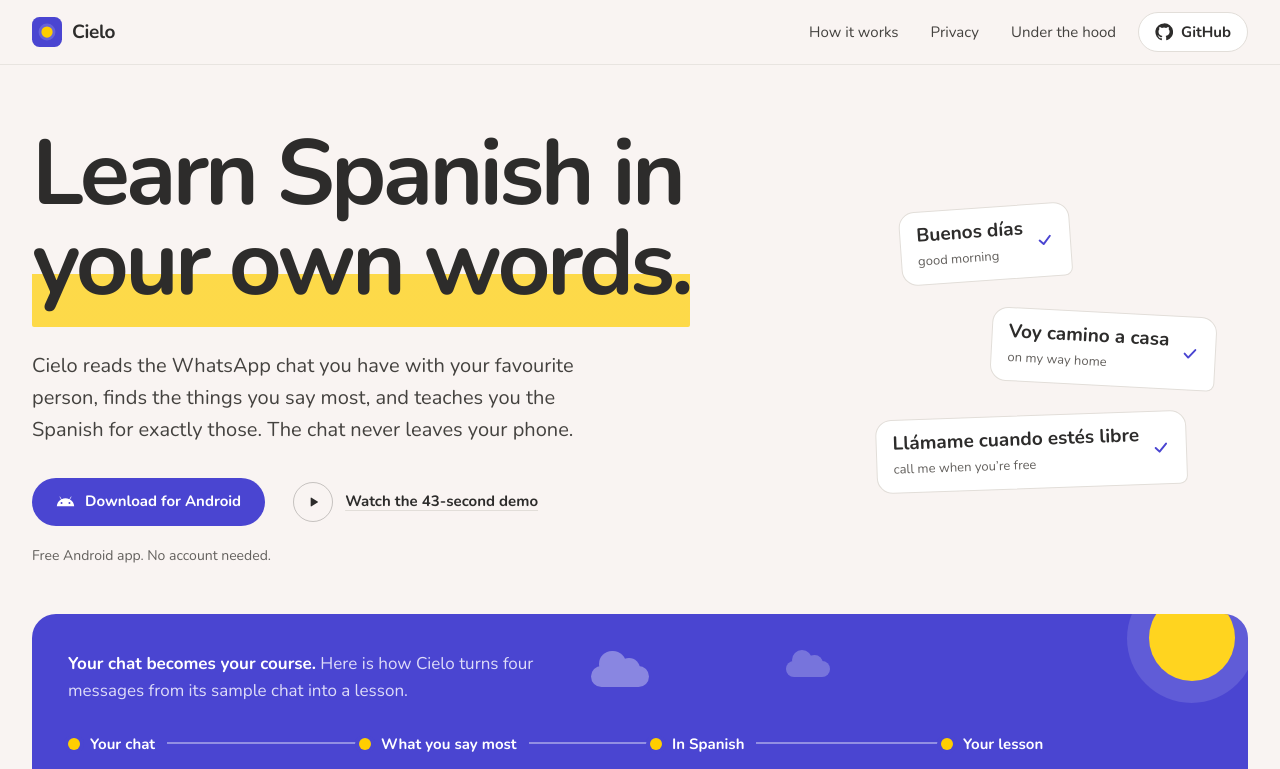
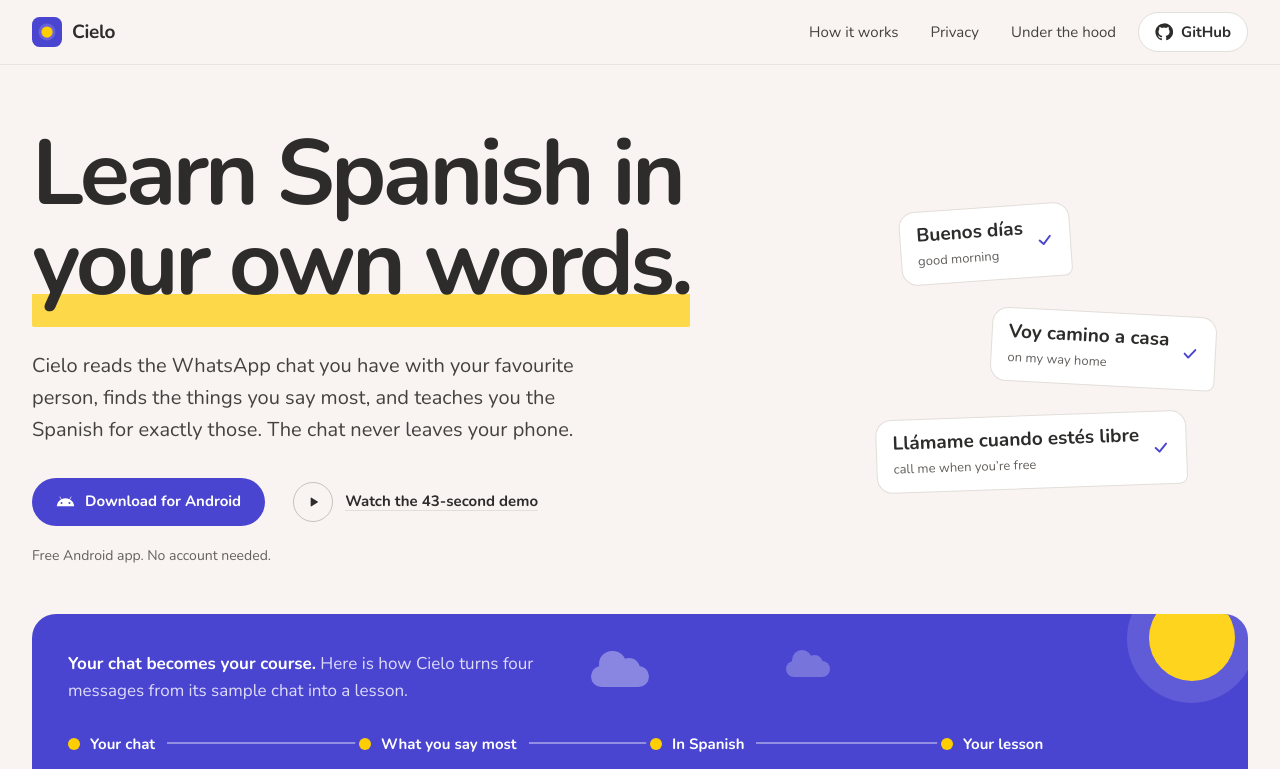
Before and after one commit to oluwalonimioyepariola/cielo, a Next.js app in the folder website/: page / in a window 1280 px wide. Shown: the top 769 px of the page. Built offline with nearby package versions, Linux system fonts and the light colour scheme.

Commit message:
Thin the highlighter under the headline

```diff
--- a/website/src/components/hero.tsx
+++ b/website/src/components/hero.tsx
@@ -40,7 +40,7 @@
       <div className="relative">
         <h1 id="hero-title" className="text-[clamp(3rem,7.2vw,6rem)] leading-[0.98] font-bold tracking-[-0.04em]">
           Learn Spanish in <br className="hidden sm:block" />
-          <mark className="marker bg-transparent text-ink" style={{ '--m': -3 } as React.CSSProperties}>
+          <mark className="marker bg-transparent text-ink" style={{ '--m': -3, '--marker-from': '74%' } as React.CSSProperties}>
             your own words.
           </mark>
         </h1>
```
